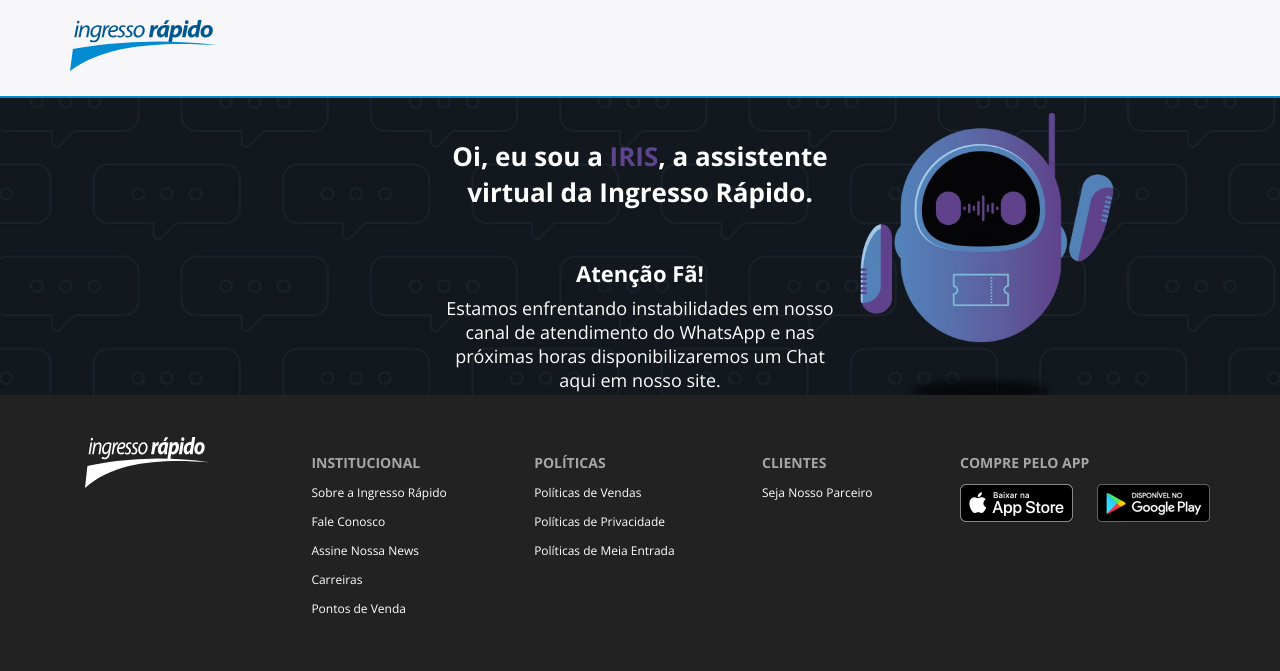
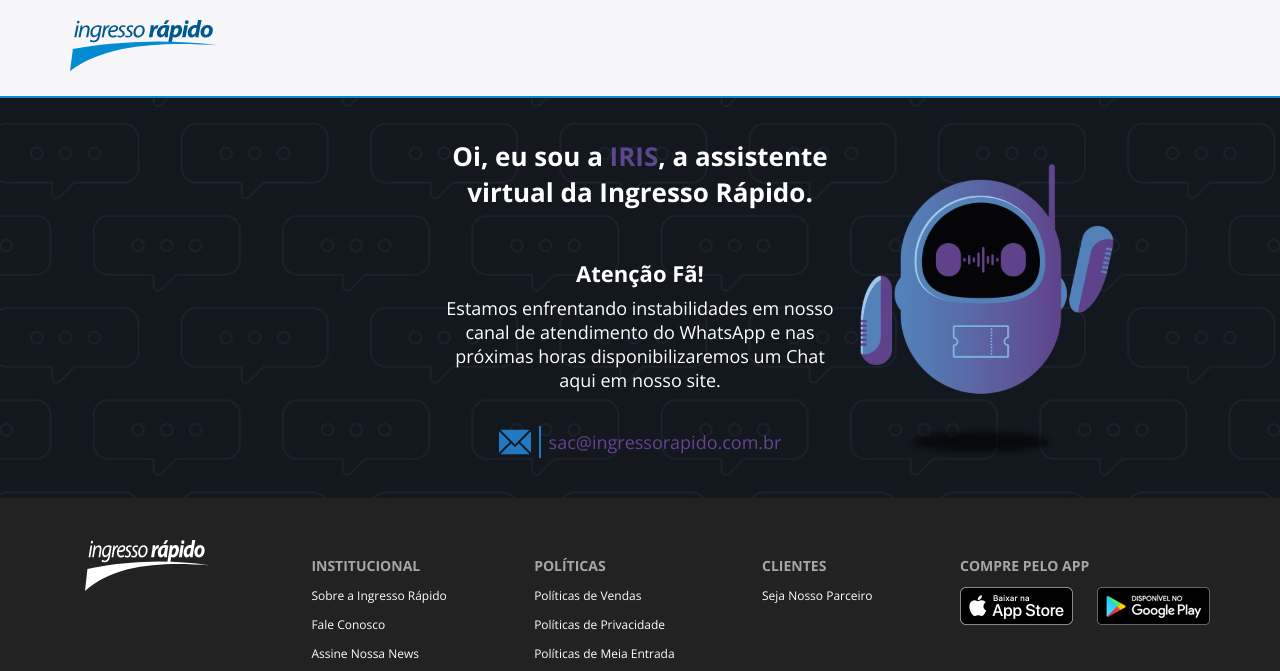
Before and after one commit to matheus-pantoja-ir/sac_hotsite, a website built with Parcel: page index.html in a window 1280 px wide. Shown: the top 671 px of the page. Built offline with nearby package versions, Linux system fonts and the light colour scheme; files whose address does not match are found by name.

Commit message:
Adiciona link do sav

```diff
--- a/assets/css/styles.css
+++ b/assets/css/styles.css
@@ -13,6 +13,10 @@
 
 ::-webkit-scrollbar-thumb:hover {
     background: #555;
+}
+
+html, body {
+    background: #232222;
 }
 
 html, body, main {
@@ -246,7 +250,27 @@
     font-weight: bold;
 }
 
+a#emailLink {
+    flex: 1;
+    display: flex;
+    justify-content: center;
+    align-items: center;
+    font-size: 18px;
+    padding: 8px;
+    border: none;
+    border-radius: 16px;
+    color: #674390;
+}
+
+a#emailLink svg {
+    margin-right: 8px;
+    fill: #217ac1;
+    padding-right: 8px;
+    border-right: 2px solid #217ac1;
+}
+
 button#chatButton {
+    flex: 1;
     display: flex;
     justify-content: center;
     align-items: center;
@@ -311,7 +335,7 @@
         top: 98px;
     }
     main {
-        height: calc(100vh - 535px);
+        height: 100%;
         background: url('../img/iris_bg.jpg');
         background-position: 70% center;
         background-repeat: no-repeat;
@@ -351,6 +375,13 @@
     .iris-content span.iris {
         color: #5e468e;
     }
+
+    a#emailLink {
+        margin-bottom: 16px;
+        width: 300px;
+        align-self: center;
+    }
+
     button#chatButton {
         margin-bottom: 16px;
         width: 300px;
--- a/index.html
+++ b/index.html
@@ -36,13 +36,76 @@
                 <span>Oi, eu sou a <span class="iris">IRIS</span>, a assistente virtual da Ingresso Rápido.</span>
                 <p>
                     <strong>Atenção Fã!</strong>
-                    Estamos enfrentando instabilidades em nosso canal de atendimento do WhatsApp e nas próximas horas disponibilizaremos um Chat aqui em nosso site.
+                    Estamos enfrentando instabilidades em nosso canal de atendimento do WhatsApp e nas próximas horas
+                    disponibilizaremos um Chat aqui em nosso site.
                 </p>
 
                 <img src="assets/img/iris.png" class="avatar" alt="">
                 <!-- <img src="assets/img/iris_bg.jpg" alt=""> -->
             </div>
         </div>
+
+        <a id="emailLink" href="mailto:sac@ingressorapido.com.br">
+            <svg version="1.1" id="Capa_1" xmlns="http://www.w3.org/2000/svg" viewBox="0 0 512 512" height="32"
+                width="32">
+                <g>
+                    <g>
+                        <path d="M467,61H45c-6.927,0-13.412,1.703-19.279,4.51L255,294.789l51.389-49.387c0,0,0.004-0.005,0.005-0.007
+			c0.001-0.002,0.005-0.004,0.005-0.004L486.286,65.514C480.418,62.705,473.929,61,467,61z" />
+                    </g>
+                </g>
+                <g>
+                    <g>
+                        <path d="M507.496,86.728L338.213,256.002L507.49,425.279c2.807-5.867,4.51-12.352,4.51-19.279V106
+			C512,99.077,510.301,92.593,507.496,86.728z" />
+                    </g>
+                </g>
+                <g>
+                    <g>
+                        <path
+                            d="M4.51,86.721C1.703,92.588,0,99.073,0,106v300c0,6.923,1.701,13.409,4.506,19.274L173.789,256L4.51,86.721z" />
+                    </g>
+                </g>
+                <g>
+                    <g>
+                        <path d="M317.002,277.213l-51.396,49.393c-2.93,2.93-6.768,4.395-10.605,4.395s-7.676-1.465-10.605-4.395L195,277.211
+			L25.714,446.486C31.582,449.295,38.071,451,45,451h422c6.927,0,13.412-1.703,19.279-4.51L317.002,277.213z" />
+                    </g>
+                </g>
+                <g>
+                </g>
+                <g>
+                </g>
+                <g>
+                </g>
+                <g>
+                </g>
+                <g>
+                </g>
+                <g>
+                </g>
+                <g>
+                </g>
+                <g>
+                </g>
+                <g>
+                </g>
+                <g>
+                </g>
+                <g>
+                </g>
+                <g>
+                </g>
+                <g>
+                </g>
+                <g>
+                </g>
+                <g>
+                </g>
+            </svg>
+
+            sac@ingressorapido.com.br
+        </a>
 
         <dialog class="container frame" id="chat">
             <div class="button-container">
```
